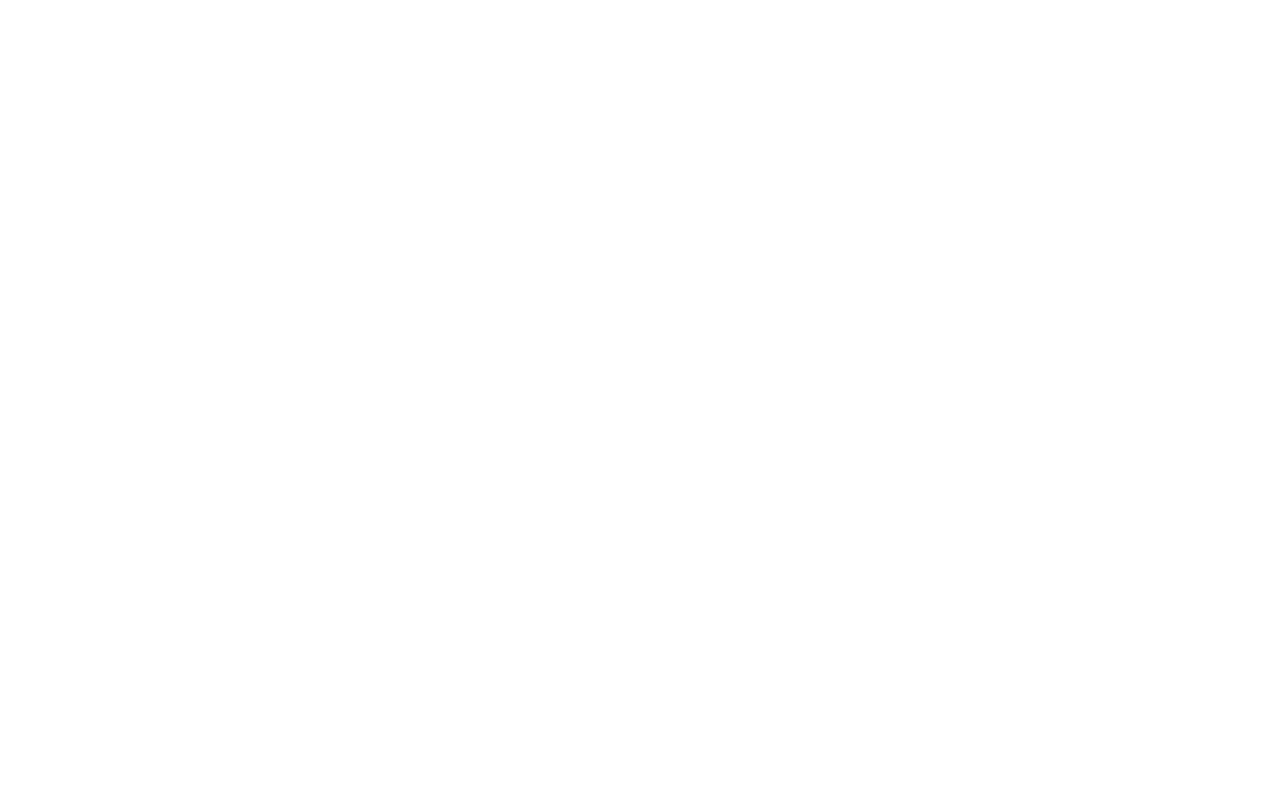
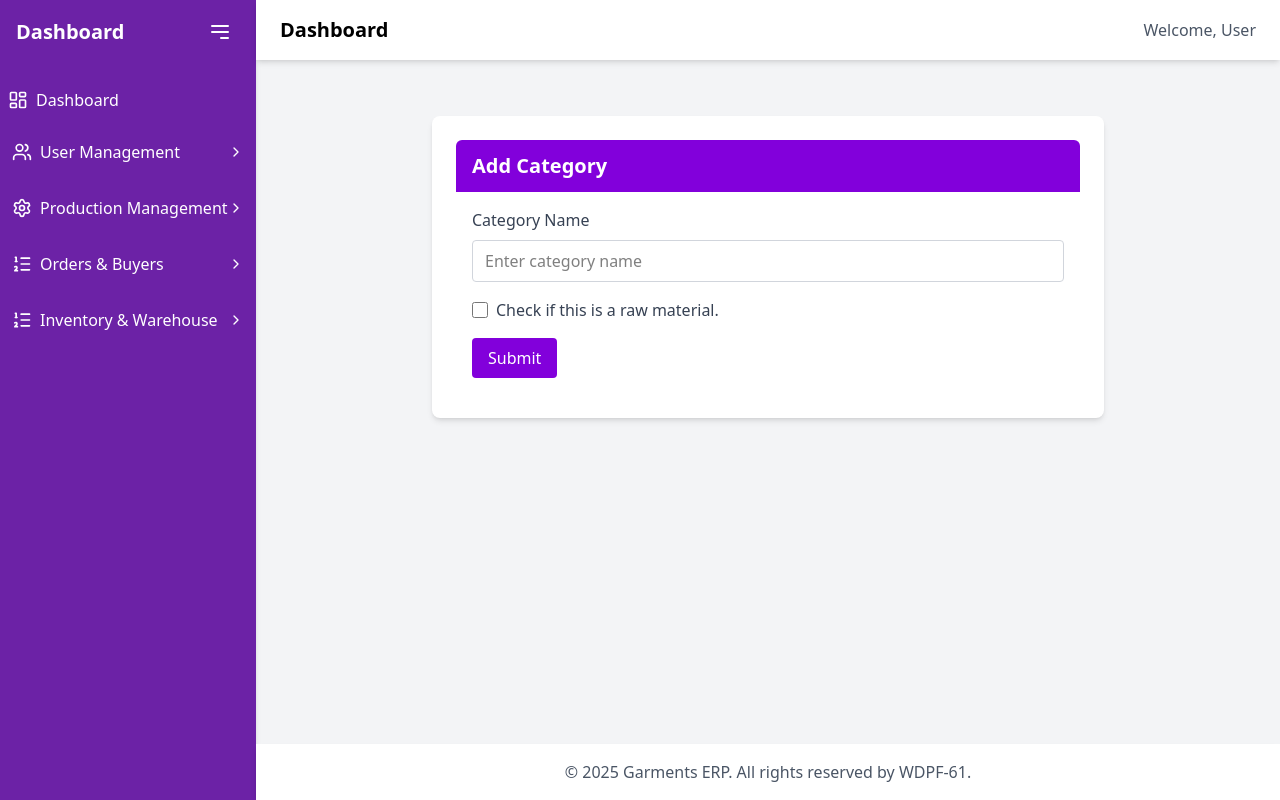
Before and after one commit to delwarJnu11/Garments_ERP_Dashboard_VUE, a Vue app: page /categories/edit/1 in a window 1280 px wide. Before the commit this address had no page. Built offline with nearby package versions, Linux system fonts and the light colour scheme; no server answers.

Commit message:
search Component and updateCategory done

```diff
--- a/src/components/categories/CategoryList.vue
+++ b/src/components/categories/CategoryList.vue
@@ -4,15 +4,16 @@ import { onMounted, ref } from 'vue';
 import Pagination from '../ui/Pagination.vue';
 import { Trash2, UserRoundPen } from 'lucide-vue-next';
 import PageHeading from '../ui/PageHeading.vue';
+import SearchModule from '../ui/SearchModule.vue';
 
 const categories = ref([]);
-
+const search = ref('')
 const fetchCategories = (url = '/categories') => {
   if (!url) return;
 
-  api.get(url)
+  api.get(url, {params:{search:search.value}})
     .then((result) => {
-      console.log(result.data.categories.links);
+    //   console.log(result.data.categories.links);
       categories.value = result.data.categories;
     })
     .catch((err) => {
@@ -29,12 +30,14 @@ onMounted(() => {
 </script>
 
 <template>
+	<SearchModule v-model="search" @input="fetchCategories"/>
 	<PageHeading
 		title="Category Lists"
 		subTitle="Manage your users Role Lists"
 		btnText="Category"
 		to="/categories/create"
 	/>
+
 	<div class="overflow-x-auto rounded-lg shadow-md">
 		<table class="min-w-full bg-white border border-gray-200 text-sm text-left">
 			<thead class="bg-primary text-white uppercase">
@@ -84,13 +87,12 @@ onMounted(() => {
 						<td class="px-6 py-4 border border-gray-200 font-medium">{{ category?.is_raw_material }}</td>
 						<td class="px-6 py-4 border border-gray-200">
 							<div class="flex items-center justify-center gap-3">
-								<button
+								<!-- <button
 									@click="editRole(role)"
 									class="p-2 rounded-md bg-gray-100 hover:bg-bg transition cursor-pointer text-center"
 									title="Edit"
-								>
-									<UserRoundPen class="text-gray-600 w-4 h-4" />
-								</button>
+								> -->
+								<button class="p-2 rounded-md bg-gray-100 hover:bg-bg transition cursor-pointer text-center"><RouterLink :to="`/categories/edit/${category.id}`"><UserRoundPen class="text-gray-600 w-4 h-4" /></RouterLink></button>
 								<button
 									@click="deleteItem(role?.id)"
 									class="p-2 rounded-md bg-red-100 hover:bg-red-200 transition cursor-pointer text-center"
--- /dev/null
+++ b/src/components/categories/UpdateCategory.vue
@@ -0,0 +1,124 @@
+
+<script setup>
+import { api } from '@/api';
+import { onMounted, reactive } from 'vue';
+import { useRoute, useRouter } from 'vue-router';
+
+const router = useRouter();
+const {id} = useRoute().params
+   const categoryData=reactive({
+    id:'',
+    name:"",
+    isRawMaterial:false
+
+   })
+
+
+const fetchCategory = () => {
+  api.get(`/categories/${id}`)
+    .then(res => {
+    ;
+    // console.log(res.data);
+      // Use Vue's reactivity to update the categoryData
+      categoryData.id = res.data.category.id;
+      categoryData.name = res.data.category
+      .name;
+      categoryData.isRawMaterial = res.data.category.is_raw_material===1;
+    })
+    .catch(err => {
+      console.log(err);
+    });
+};
+
+onMounted(() => {
+  fetchCategory();
+});
+const updateDate = () => {
+  // Ensure the category ID is populated before making the update
+  if (!categoryData.id) {
+    console.error('Category ID is missing');
+    return;
+  }
+
+  // Update category, converting isRawMaterial to 1 or 0
+  api.put("/categories/"+categoryData.id,categoryData)
+  .then(res => {
+    console.log(res.data);
+    router.push('/categories');
+  })
+  .catch(err => {
+    console.error('Error:', err.response ? err.response.data : err.message);
+  });
+}
+
+
+
+// const updateDate = () => {
+//   // Update category, converting isRawMaterial to 1 or 0
+//   api.put(`/categories/${categoryData.id}`, {
+//     name: categoryData.name,
+//     id: categoryData.id,
+//     is_raw_material: categoryData.isRawMaterial ? 1 : 0
+//   })
+//   .then(res => {
+//     console.log(res.data);
+//     router.push('/categories');
+//   })
+//   .catch(err => {
+//     console.error('Error:', err.response ? err.response.data : err.message);
+//   });
+// }
+</script>
+<template>
+    <div class="max-w-2xl mx-auto mt-8 p-6 bg-white shadow-md rounded-lg">
+   <!-- Header Section -->
+   <h1 class="text-xl font-semibold text-white bg-purple-700 py-3 px-4 rounded-t-md">
+     Add Category
+   </h1>
+   <!-- Form Section -->
+
+   <form @submit.prevent="updateDate" class="p-4">
+     <!-- Category Name -->
+     <div class="mb-4">
+       <label class="block text-gray-700 font-medium mb-2" for="categoryName">
+         Category Name
+       </label>
+       <input
+       v-model="categoryData.name"
+         type="text"
+         id="categoryName"
+         name="categoryName"
+         placeholder="Enter category name"
+         class="w-full px-3 py-2 border border-gray-300 rounded focus:outline-none focus:ring-2 focus:ring-purple-600"
+       />
+     </div>
+
+     <!-- Is Raw Material -->
+     <div class="mb-4 flex items-center">
+       <input
+         type="checkbox"
+         id="isRawMaterial"
+         name="isRawMaterial"
+         v-model="categoryData.isRawMaterial"
+         class="w-4 h-4 text-purple-600 border-gray-300 rounded focus:ring-purple-500"
+       />
+       <label class="ml-2 text-gray-700" for="isRawMaterial">
+         Check if this is a raw material.
+       </label>
+     </div>
+
+     <!-- Submit Button -->
+     <button
+       type="submit"
+       class="bg-purple-700 text-white px-4 py-2 rounded hover:bg-purple-800 transition-colors focus:outline-none focus:ring-2 focus:ring-purple-600"
+     >
+       Submit
+     </button>
+   </form>
+ </div>
+
+ </template>
+
+<style lang="scss" scoped>
+
+</style>
--- a/src/components/routes/routes.js
+++ b/src/components/routes/routes.js
@@ -7,6 +7,7 @@ import Layout from '../layout/Layout.vue';
 import User from '@/pages/User.vue';
 import Category from '@/pages/Category.vue';
 import CreateCategory from '../categories/CreateCategory.vue';
+import UpdateCategory from '../categories/UpdateCategory.vue';
 
 const routes = [
 	{
@@ -45,6 +46,10 @@ const routes = [
 				path: '/categories/create',
 				component: CreateCategory,
 			},
+			{
+				path: '/categories/edit/:id',
+				component: UpdateCategory,
+			},
 
 		],
 	},
--- /dev/null
+++ b/src/components/ui/SearchModule.vue
@@ -0,0 +1,41 @@
+<template>
+    <div class="relative w-72">
+      <input
+        type="text"
+        placeholder="Search with name or Id"
+        class="w-full border border-primary px-4 py-2 rounded-lg focus:outline-none focus:ring-4 focus:ring-purple-300 focus:shadow-md"
+        :value="modelValue"
+        @input="$emit('update:modelValue',$event.target.value)" @keyup="$emit('input')"
+      />
+    </div>
+  </template>
+
+  <script setup>
+   defineProps(['modelValue']);
+   defineEmits(['update:modelValue','input']);
+  </script>
+
+  <style scoped>
+  /* Optional custom styles */
+  </style>
+
+
+
+
+  <!-- <template>
+    <div class="relative w-72">
+      <input
+        type="text"
+        :value="modelValue"
+        @input="$emit('update:modelValue', $event.target.value)"
+        @keyup="$emit('input')"
+        placeholder="Search with name or Id"
+        class="w-full border border-primary px-4 py-2 rounded-lg focus:outline-none focus:ring-4 focus:ring-purple-300 focus:shadow-md"
+      />
+    </div>
+  </template>
+
+  <script setup>
+  defineProps(['modelValue']);
+  defineEmits(['update:modelValue', 'input']);
+  </script> -->
```
